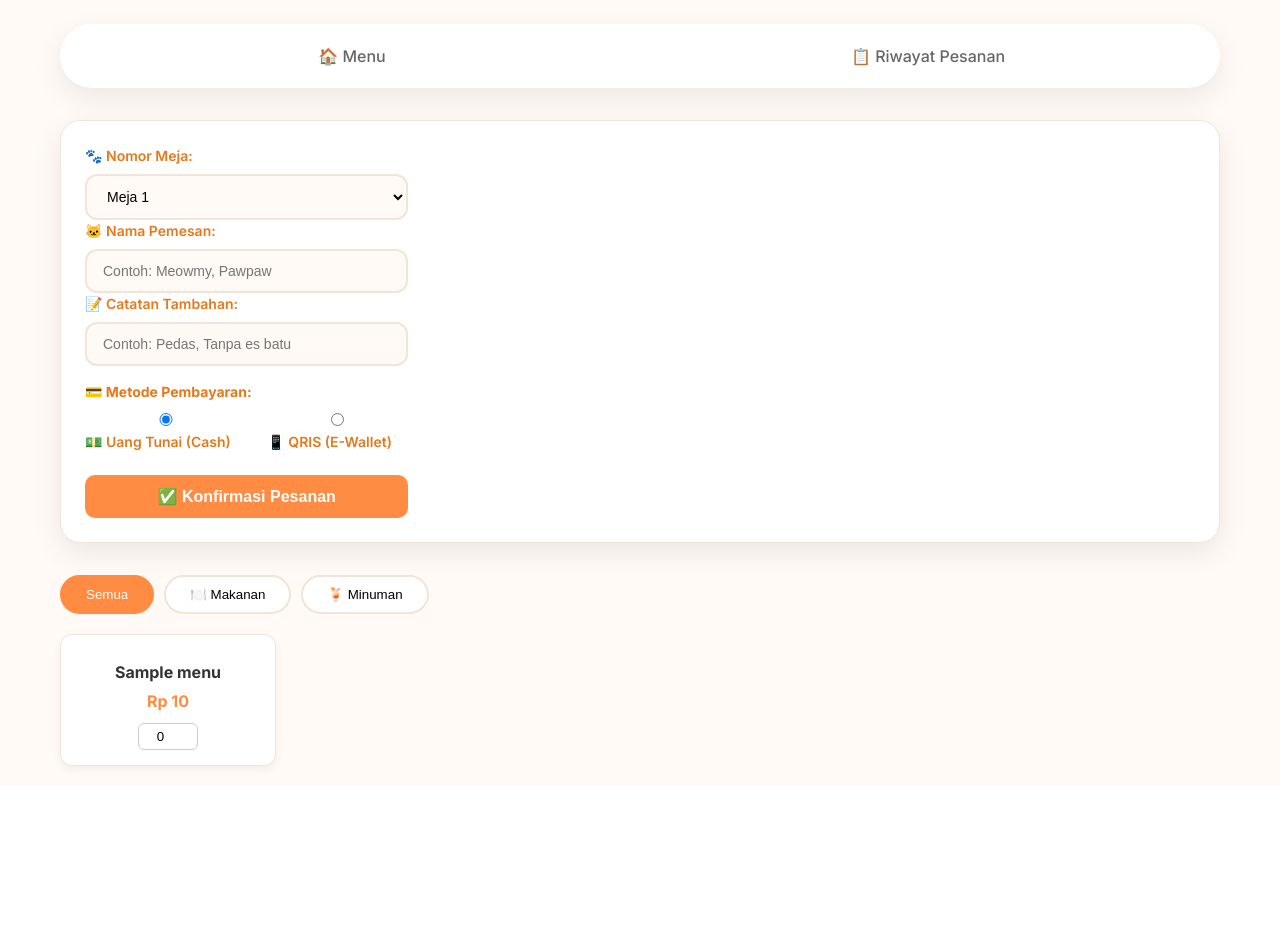
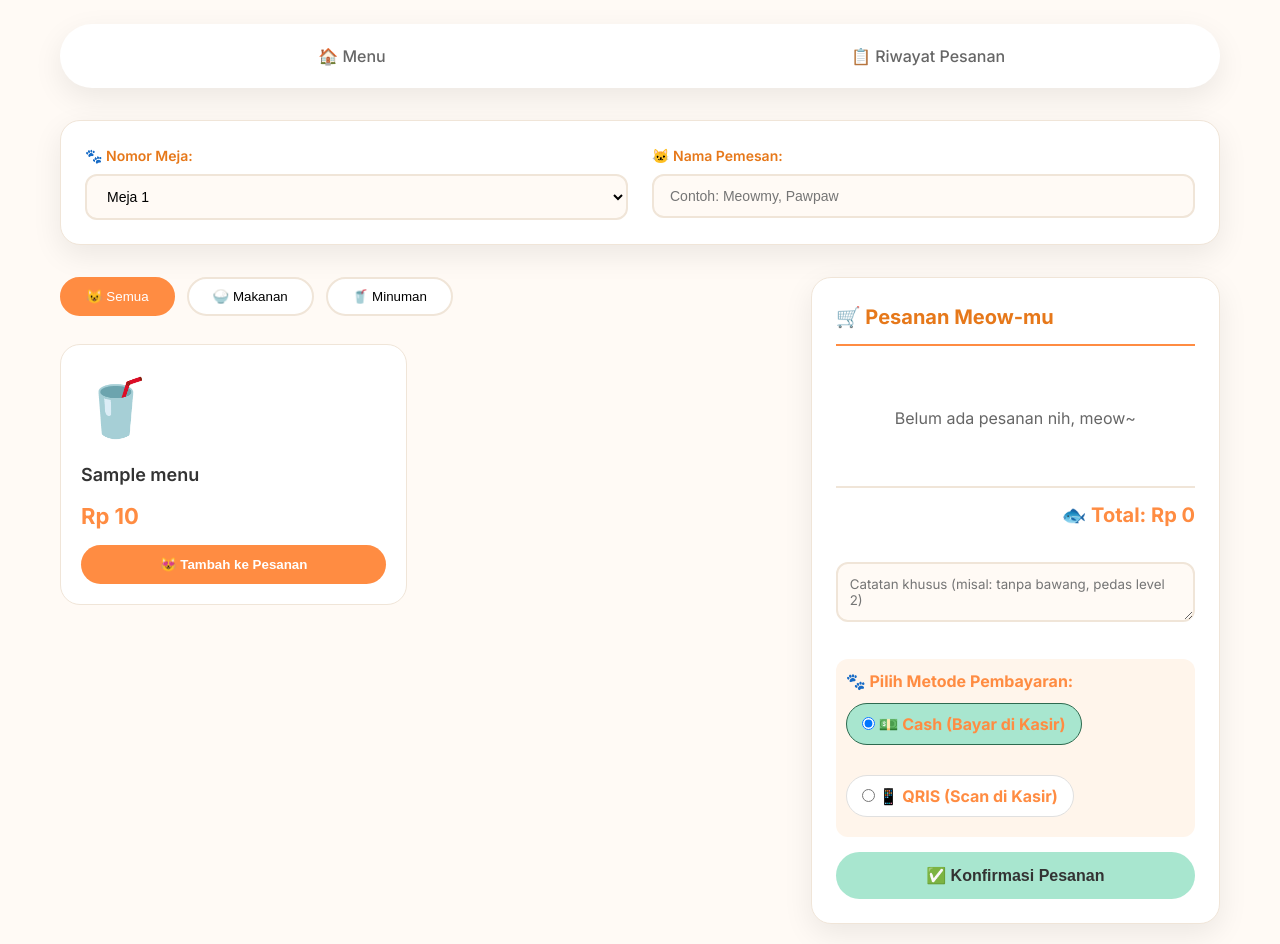
Before and after one commit to Syakilaaaa/TB_PrakBasDat_KlsB_Kelompok2, a PHP site: page / in a window 1280 px wide. Shown: the part 243-1187 px from the top of the page. Before the commit the page ends 1016 px from the top, so only its background shows below. Run offline with PHP 8.4, Linux system fonts and the light colour scheme; tables that the repository leaves empty or names only in its code hold one stand-in row (values such as "Sample post").

Commit message:
Update index.php

```diff
--- a/index.php
+++ b/index.php
@@ -15,12 +15,11 @@
         </div>
 
         <div class="nav">
-            <a href="index.php" class="active">🏠 Menu</a>
+            <a href="index.php">🏠 Menu</a>
             <a href="riwayat.php">📋 Riwayat Pesanan</a>
         </div>
 
         <div class="meja-section">
-            <form id="form-pemesanan-meow">
             <div class="form-group">
                 <label>🐾 Nomor Meja:</label>
                 <select id="no_meja">
@@ -33,45 +32,166 @@
                 <label>🐱 Nama Pemesan:</label>
                 <input type="text" id="nama_pemesan" placeholder="Contoh: Meowmy, Pawpaw" required>
             </div>
-                <div class="form-group">
-                    <label>📝 Catatan Tambahan:</label>
-                    <input type="text" id="catatan" placeholder="Contoh: Pedas, Tanpa es batu">
         </div>
-                <div class="form-group" style="margin-top: 15px;">
-                    <label style="font-weight: bold; display: block; margin-bottom: 8px;">💳 Metode Pembayaran:</label>
-                    <div style="display: flex; gap: 20px;">
-                        <label style="cursor: pointer;"><input type="radio" name="metode_pembayaran" value="Cash" checked> 💵 Uang Tunai (Cash)</label>
-                        <label style="cursor: pointer;"><input type="radio" name="metode_pembayaran" value="QRIS"> 📱 QRIS (E-Wallet)</label>
+
+        <div class="main-content">
+            <div class="menu-section">
+                <div class="kategori-filter">
+                    <button class="filter-btn active" data-filter="all">😺 Semua</button>
+                    <button class="filter-btn" data-filter="Makanan">🍚 Makanan</button>
+                    <button class="filter-btn" data-filter="Minuman">🥤 Minuman</button>
+                </div>
+
+                <div class="menu-grid" id="menu-grid">
+                    <?php
+                    $menu = $conn->query("SELECT * FROM menu ORDER BY kategori, nama_menu");
+                    while($row = $menu->fetch_assoc()):
+                    ?>
+                    <div class="menu-card" data-kategori="<?= $row['kategori'] ?>">
+                        <div class="menu-emoji"><?= $row['kategori'] == 'Makanan' ? '🍚' : '🥤' ?></div>
+                        <h3><?= $row['nama_menu'] ?></h3>
+                        <p class="harga">Rp <?= number_format($row['harga'], 0, ',', '.') ?></p>
+                        <button class="btn-tambah"
+                                data-id="<?= $row['id'] ?>"
+                                data-nama="<?= $row['nama_menu'] ?>"
+                                data-harga="<?= $row['harga'] ?>">
+                            😻 Tambah ke Pesanan
+                        </button>
+                    </div>
+                    <?php endwhile; ?>
                 </div>
             </div>
-                <button type="button" id="btn-konfirmasi" class="btn-action btn-pay" style="width: 100%; padding: 12px; font-size: 16px; border-radius: 10px; margin-top: 15px; font-weight: bold; background: #FF8C42; color: white; border: none; cursor: pointer;">✅ Konfirmasi Pesanan</button>
-            </form>
+
+            <div class="cart-section">
+                <h3>🛒 Pesanan Meow-mu</h3>
+                <div id="cart-items">
+                    <p class="empty-cart">Belum ada pesanan nih, meow~</p>
+                </div>
+                <div class="cart-total">
+                    <strong>🐟 Total: Rp <span id="total-harga">0</span></strong>
+                </div>
+                <textarea id="catatan" placeholder="Catatan khusus (misal: tanpa bawang, pedas level 2)"></textarea>
+
+                <div class="payment-section">
+                    <label>🐾 Pilih Metode Pembayaran:</label>
+                    <div class="payment-options">
+                        <label class="payment-option">
+                            <input type="radio" name="payment" value="Cash" checked> 💵 Cash (Bayar di Kasir)
+                        </label>
+                        <label class="payment-option">
+                            <input type="radio" name="payment" value="QRIS"> 📱 QRIS (Scan di Kasir)
+                        </label>
+                    </div>
                 </div>
 
-        <div style="margin-top: 30px;">
-            <div class="filter-container" style="display: flex; gap: 10px; margin-bottom: 20px;">
-                <button class="filter-btn active" data-filter="all">Semua</button>
-                <button class="filter-btn" data-filter="Makanan">🍽️ Makanan</button>
-                <button class="filter-btn" data-filter="Minuman">🍹 Minuman</button>
-            </div>
-
-            <div class="menu-grid" style="display: grid; grid-template-columns: repeat(auto-fill, minmax(200px, 1fr)); gap: 20px;">
-                <?php
-                $menu_query = $conn->query("SELECT * FROM menu");
-                while($item = $menu_query->fetch_assoc()):
-                ?>
-                <div class="menu-card" data-kategori="<?= $item['kategori'] ?>" style="background: #fff; padding: 15px; border-radius: 12px; box-shadow: 0 4px 10px rgba(0,0,0,0.05); text-align: center;">
-                    <h4 style="margin: 10px 0 5px 0;"><?= htmlspecialchars($item['nama_menu']) ?></h4>
-                    <p style="color: #FF8C42; font-weight: bold; margin-bottom: 10px;">Rp <?= number_format($item['harga'], 0, ',', '.') ?></p>
-                    <input type="number" class="qty-input" data-id="<?= $item['id'] ?>" data-nama="<?= htmlspecialchars($item['nama_menu']) ?>" data-harga="<?= $item['harga'] ?>" min="0" value="0" style="width: 60px; padding: 5px; text-align: center; border-radius: 6px; border: 1px solid #ccc;">
-                </div>
-                <?php endwhile; ?>
+                <button id="btn-checkout" class="btn-checkout">✅ Konfirmasi Pesanan</button>
             </div>
         </div>
     </div>
 
     <script>
-        // Filter Kategori
+        let cart = [];
+
+        function updateCart() {
+            const cartDiv = document.getElementById('cart-items');
+            const totalSpan = document.getElementById('total-harga');
+            let total = 0;
+
+            if(cart.length === 0) {
+                cartDiv.innerHTML = '<p class="empty-cart">Belum ada pesanan nih, meow~</p>';
+                totalSpan.innerText = '0';
+                return;
+            }
+
+            let html = '<table class="cart-table">';
+            cart.forEach((item, index) => {
+                total += item.harga * item.jumlah;
+                html += `
+                    <tr>
+                        <td>${item.nama}</td>
+                        <td>
+                            <button class="qty-btn" onclick="ubahJumlah(${index}, -1)">-</button>
+                            ${item.jumlah}
+                            <button class="qty-btn" onclick="ubahJumlah(${index}, 1)">+</button>
+                        </td>
+                        <td>Rp ${(item.harga * item.jumlah).toLocaleString()}</td>
+                        <td><button class="hapus-btn" onclick="hapusItem(${index})">✖</button></td>
+                    </tr>
+                `;
+            });
+            html += '</table>';
+            cartDiv.innerHTML = html;
+            totalSpan.innerText = total.toLocaleString();
+        }
+
+        function ubahJumlah(index, delta) {
+            let newJumlah = cart[index].jumlah + delta;
+            if(newJumlah < 1) {
+                hapusItem(index);
+            } else {
+                cart[index].jumlah = newJumlah;
+                updateCart();
+            }
+        }
+
+        function hapusItem(index) {
+            cart.splice(index, 1);
+            updateCart();
+        }
+
+        document.querySelectorAll('.btn-tambah').forEach(btn => {
+            btn.addEventListener('click', () => {
+                const id = btn.dataset.id;
+                const nama = btn.dataset.nama;
+                const harga = parseInt(btn.dataset.harga);
+
+                const existing = cart.find(item => item.id === id);
+                if(existing) {
+                    existing.jumlah++;
+                } else {
+                    cart.push({ id, nama, harga, jumlah: 1 });
+                }
+                updateCart();
+            });
+        });
+
+        document.getElementById('btn-checkout').addEventListener('click', async () => {
+            const no_meja = document.getElementById('no_meja').value;
+            const nama_pemesan = document.getElementById('nama_pemesan').value;
+            const catatan = document.getElementById('catatan').value;
+            const metode_pembayaran = document.querySelector('input[name="payment"]:checked').value;
+
+            if(!nama_pemesan) {
+                alert('Meow~ Masukkan nama pemesan dulu yaa!');
+                return;
+            }
+            if(cart.length === 0) {
+                alert('Meow~ Belum ada pesanan nih, pilih menu dulu yaa!');
+                return;
+            }
+
+            const btn = document.getElementById('btn-checkout');
+            btn.textContent = '⏳ Memproses...';
+            btn.disabled = true;
+
+            const response = await fetch('proses_pesan.php', {
+                method: 'POST',
+                headers: { 'Content-Type': 'application/json' },
+                body: JSON.stringify({
+                    no_meja, nama_pemesan, catatan, items: cart, metode_pembayaran
+                })
+            });
+
+            const result = await response.json();
+            if(result.success) {
+                window.location.href = `nota_pesanan.php?id=${result.id_pesanan}`;
+            } else {
+                alert('Meow~ Error: ' + result.error);
+                btn.textContent = '✅ Konfirmasi Pesanan';
+                btn.disabled = false;
+            }
+        });
+
         document.querySelectorAll('.filter-btn').forEach(btn => {
             btn.addEventListener('click', () => {
                 document.querySelectorAll('.filter-btn').forEach(b => b.classList.remove('active'));
@@ -86,68 +206,6 @@
                 });
             });
         });
-
-        // Proses Tombol Submit Async Fetch Background
-        document.getElementById('btn-konfirmasi').addEventListener('click', async function(e) {
-            e.preventDefault();
-
-            const no_meja = document.getElementById('no_meja').value;
-            const nama_pemesan = document.getElementById('nama_pemesan').value.trim();
-            const catatan = document.getElementById('catatan').value;
-
-            // Mengumpulkan menu yang diinput jumlahnya > 0
-            let cart = [];
-            document.querySelectorAll('.qty-input').forEach(input => {
-                let qty = parseInt(input.value);
-                if (qty > 0) {
-                    cart.push({
-                        id: input.dataset.id,
-                        nama: input.dataset.nama,
-                        harga: parseInt(input.dataset.harga),
-                        jumlah: qty
-                    });
-                }
-            });
-
-            if(cart.length === 0) {
-                alert('Meow~ Pilih minimal 1 makanan/minuman dulu di bawah!');
-                return;
-            }
-
-            if(nama_pemesan === "") {
-                alert('Meow~ Mohon isi nama pemesan terlebih dahulu!');
-                return;
-            }
-
-            const metode_pembayaran = document.querySelector('input[name="metode_pembayaran"]:checked').value;
-            const btn = document.getElementById('btn-konfirmasi');
-            btn.textContent = '⏳ Memproses Pesanan...';
-            btn.disabled = true;
-
-            try {
-                const response = await fetch('proses_pesan.php', {
-                    method: 'POST',
-                    headers: { 'Content-Type': 'application/json' },
-                    body: JSON.stringify({
-                        no_meja, nama_pemesan, catatan, items: cart, metode_pembayaran
-                    })
-                });
-
-                const result = await response.json();
-                if(result.success) {
-                    // DIALIKHAN KE NOTA_PESANAN SECARA OTOMATIS!
-                    window.location.href = `nota_pesanan.php?id=${result.id_pesanan}`;
-                } else {
-                    alert('Meow~ Gagal: ' + result.error);
-                    btn.textContent = '✅ Konfirmasi Pesanan';
-                    btn.disabled = false;
-                }
-            } catch (error) {
-                alert('Terjadi kesalahan pengiriman sistem meow~');
-                btn.textContent = '✅ Konfirmasi Pesanan';
-                btn.disabled = false;
-            }
-        });
     </script>
 </body>
 </html>
```
Lines whose indentation alone changed are shown as unchanged.
